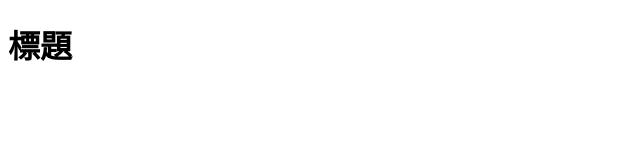
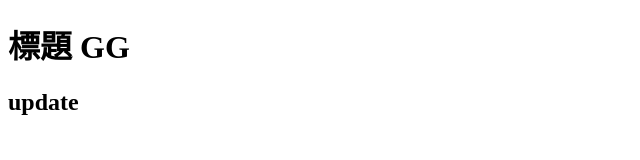
Before and after one commit to gonsakon/1107, a plain HTML site: page index.html in a window 1280 px wide. Shown: the whole page, without its empty margins (0-640 px from the left). Drawn offline with Linux system fonts and the light colour scheme.

Commit message:
update by casper

```diff
--- a/index.html
+++ b/index.html
@@ -7,6 +7,7 @@
     <title>Document</title>
 </head>
 <body>
-    <h1>標題</h1>
+    <h1>標題 GG</h1>
+    <h2>update</h2>
 </body>
 </html>
```
